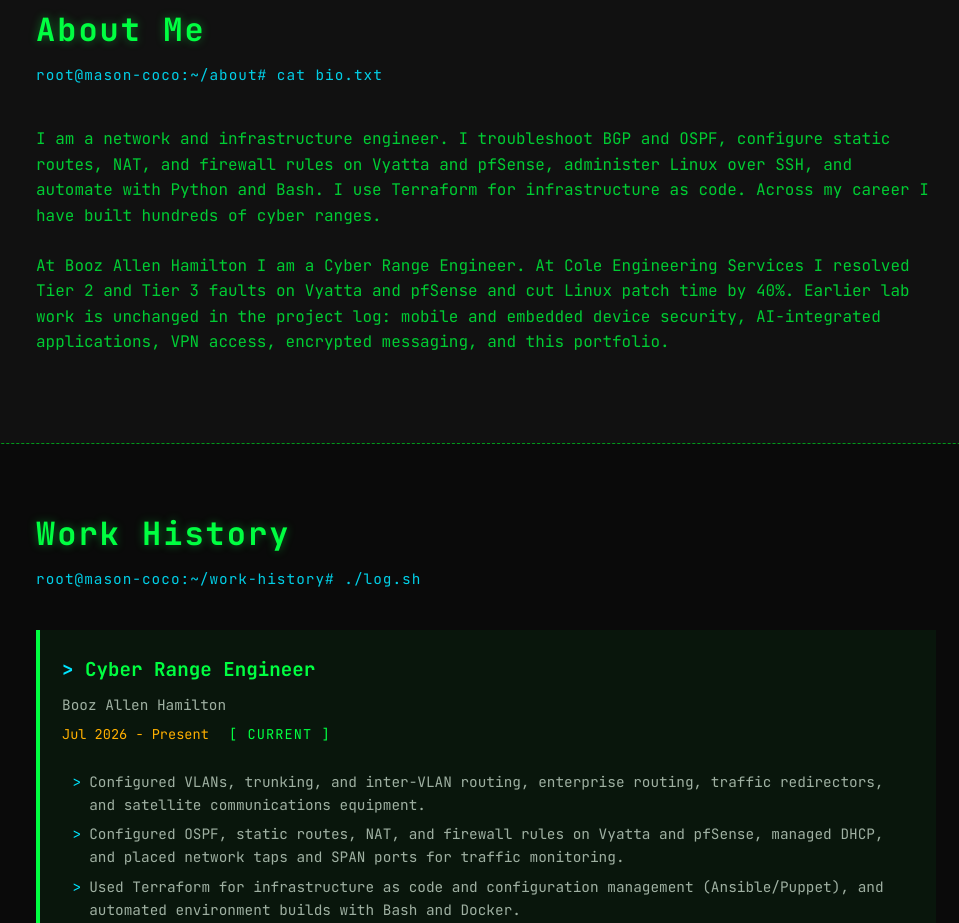
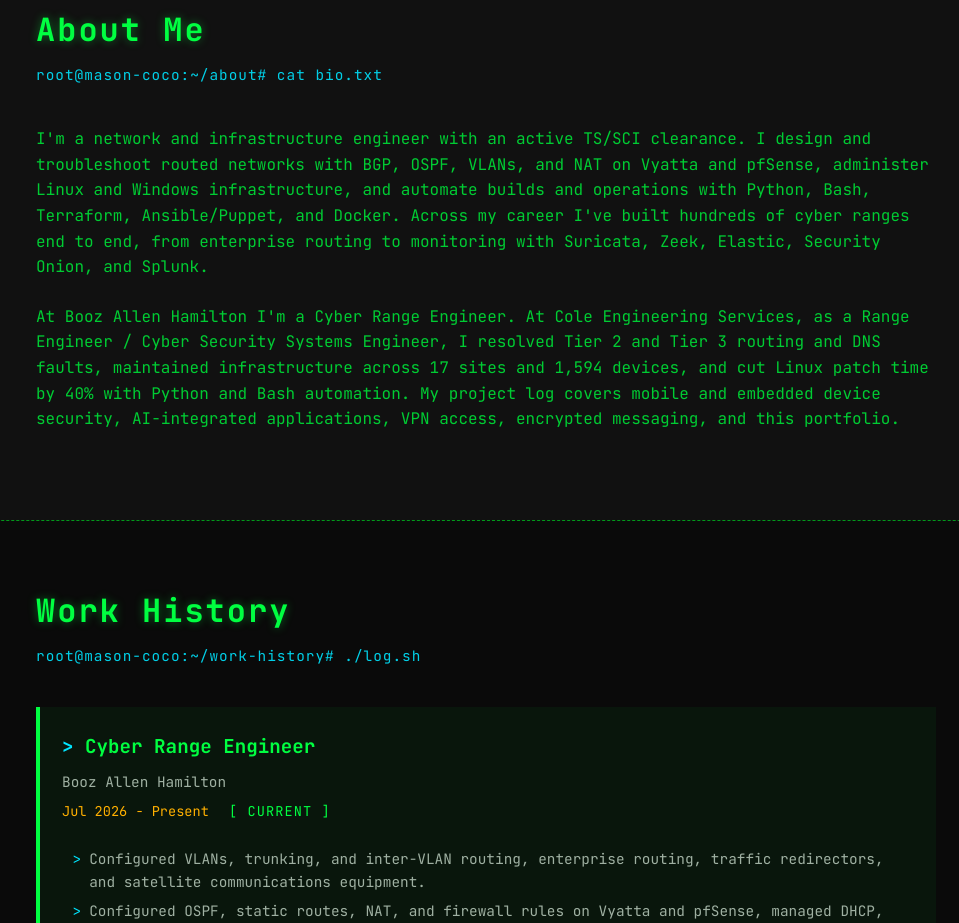
Before and after one commit to mcoco35/mason-coco-portfolio, a React (Create React App) app: page / in a window 1280 px wide. Shown: the part 860-1783 px from the top of the page, without its empty margins (154-1113 px from the left). Built offline with nearby package versions, Linux system fonts and the light colour scheme.

Commit message:
Replace the About section with the approved summary
Use the two supplied paragraphs and leave the job bullets, titles, and terminal layout unchanged.

Co-authored-by: Mason Coco <mcoco35@users.noreply.github.com>

```diff
--- a/src/App.js
+++ b/src/App.js
@@ -228,10 +228,10 @@ function App() {
             <h2>About Me <span className="cursor-blink">_</span></h2>
             <div className="binary-divider">root@mason-coco:~/about# cat bio.txt</div>
             <p>
-              I am a network and infrastructure engineer. I troubleshoot BGP and OSPF, configure static routes, NAT, and firewall rules on Vyatta and pfSense, administer Linux over SSH, and automate with Python and Bash. I use Terraform for infrastructure as code. Across my career I have built hundreds of cyber ranges.
+              I'm a network and infrastructure engineer with an active TS/SCI clearance. I design and troubleshoot routed networks with BGP, OSPF, VLANs, and NAT on Vyatta and pfSense, administer Linux and Windows infrastructure, and automate builds and operations with Python, Bash, Terraform, Ansible/Puppet, and Docker. Across my career I've built hundreds of cyber ranges end to end, from enterprise routing to monitoring with Suricata, Zeek, Elastic, Security Onion, and Splunk.
             </p>
             <p>
-              At Booz Allen Hamilton I am a Cyber Range Engineer. At Cole Engineering Services I resolved Tier 2 and Tier 3 faults on Vyatta and pfSense and cut Linux patch time by 40%. Earlier lab work is unchanged in the project log: mobile and embedded device security, AI-integrated applications, VPN access, encrypted messaging, and this portfolio.
+              At Booz Allen Hamilton I'm a Cyber Range Engineer. At Cole Engineering Services, as a Range Engineer / Cyber Security Systems Engineer, I resolved Tier 2 and Tier 3 routing and DNS faults, maintained infrastructure across 17 sites and 1,594 devices, and cut Linux patch time by 40% with Python and Bash automation. My project log covers mobile and embedded device security, AI-integrated applications, VPN access, encrypted messaging, and this portfolio.
             </p>
           </div>
         </section>
```
Also changed, not shown: 1 other file (tests, documents, lock files or other folders).
